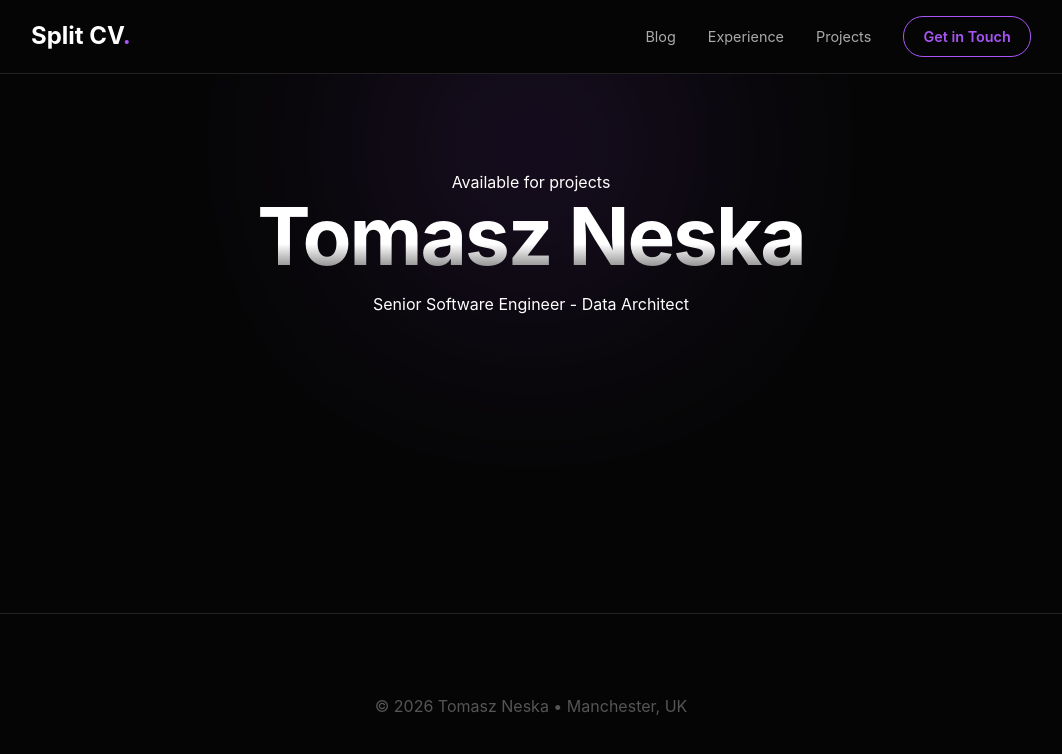
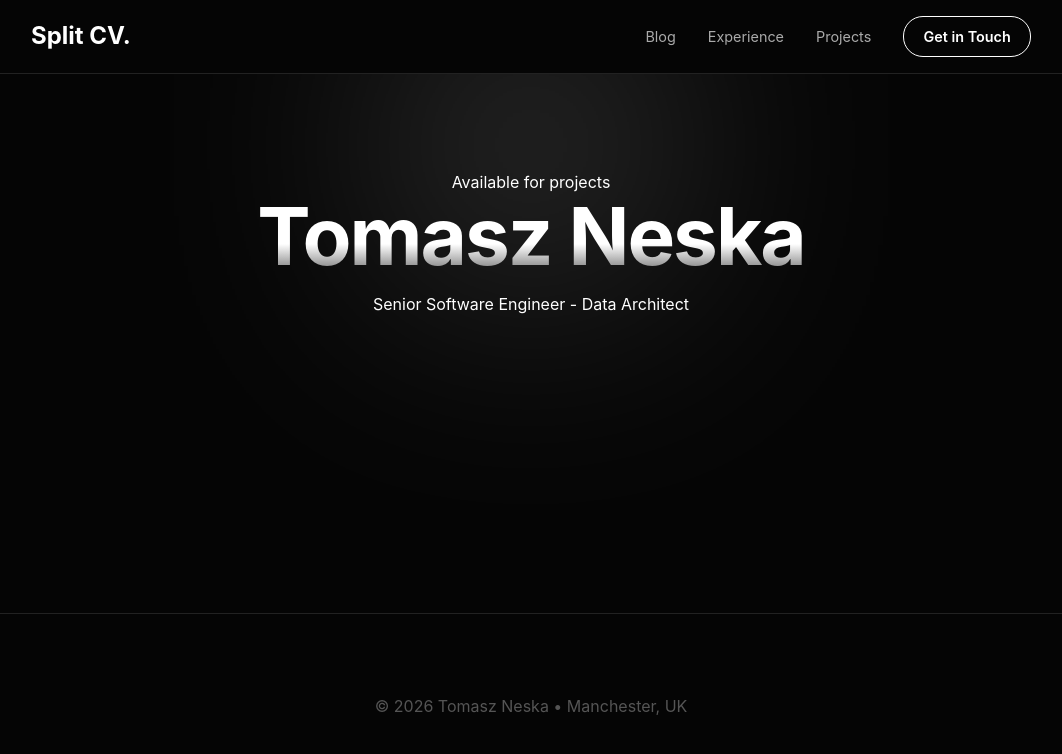
Before and after one commit to SplitSky/Svelte_Portfolio, a SvelteKit app in the folder split-portfolio/: page / in a window 1280 px wide. Shown: the top 754 px of the page, without its empty margins (109-1171 px from the left). Built offline with nearby package versions, Linux system fonts and the light colour scheme.

Commit message:
feat: minor css fixes

```diff
--- a/split-portfolio/src/app.css
+++ b/split-portfolio/src/app.css
@@ -3,7 +3,7 @@
 	--bg-color: #050505;
 	--text-main: #ffffff;
 	--text-muted: #aaa;
-	--accent: #a855f7;
+	--accent: #ffffff;
 	--accent-soft: rgba(168, 85, 247, 0.1);
 	--border-color: #222;
 	--container-width: 1000px;
```
